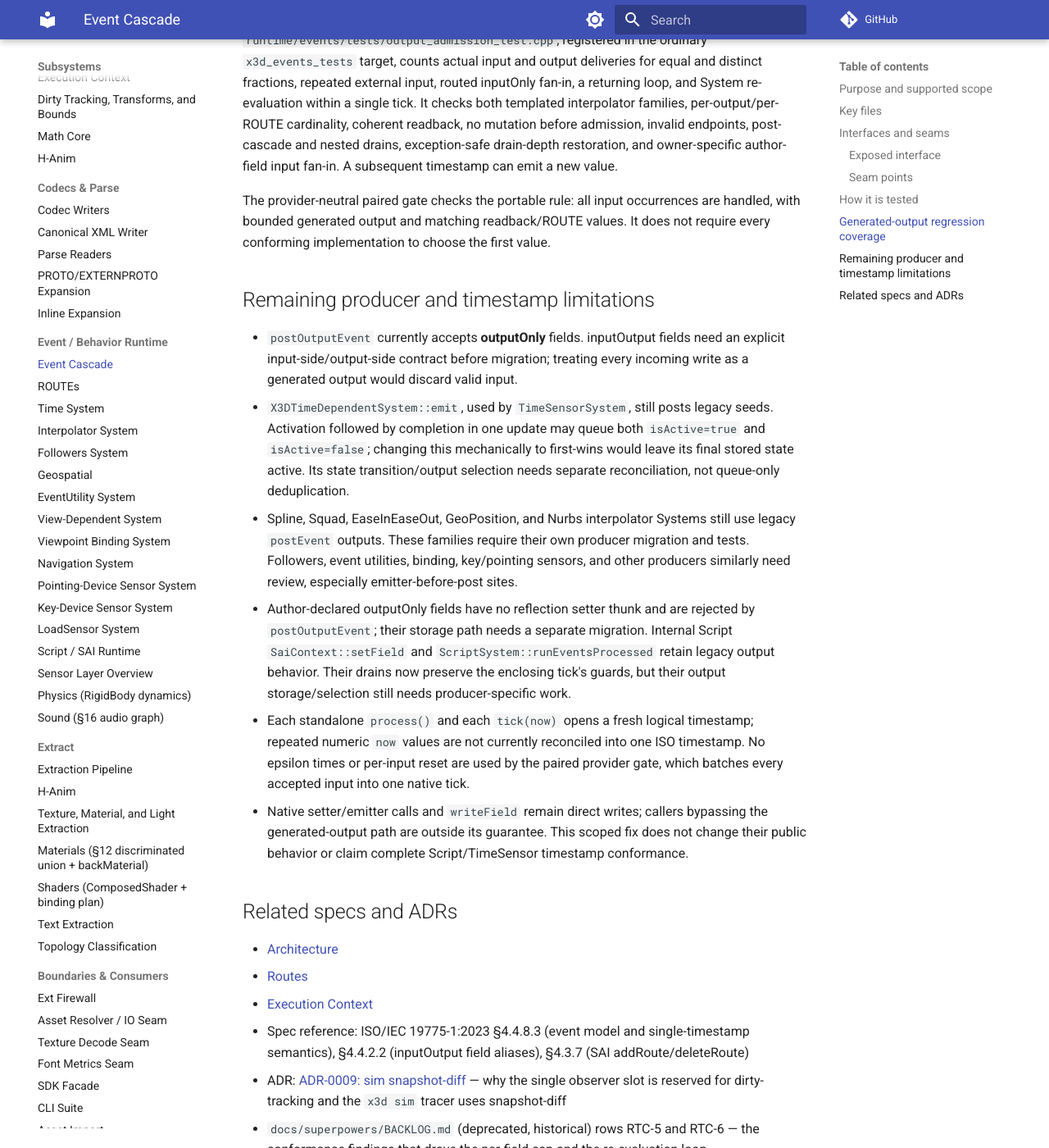
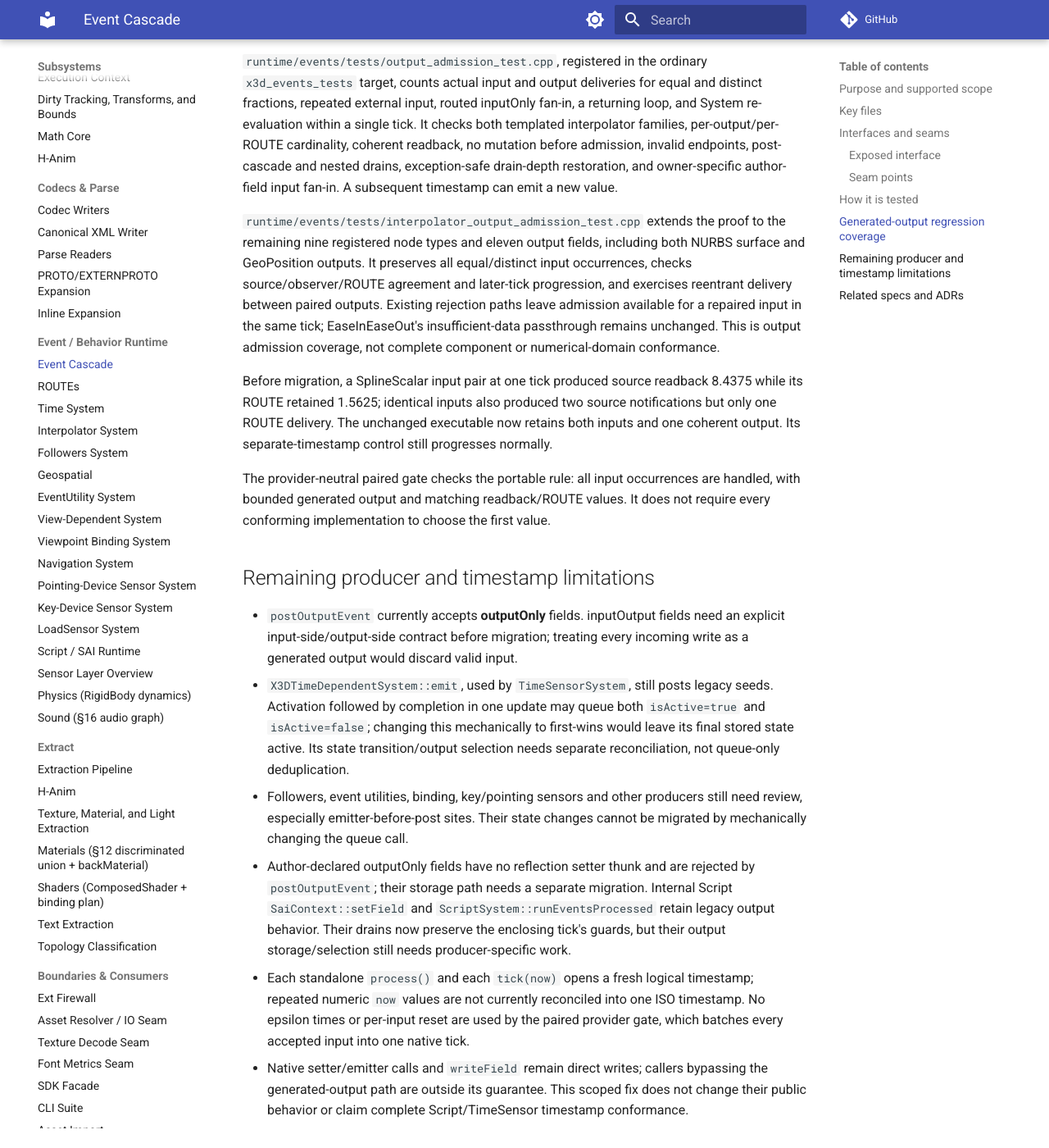
Before and after one commit to delta9000/x3d-cpp, an MkDocs documentation site: the page built from docs/wiki/subsystems/event-cascade.md, in a window 1280 px wide and 1400 px high, scrolled down 4045 px. Shown: the whole window at 82% size. Built offline with MkDocs 1.6.1 and Material for MkDocs 9.7.7, drawn with Linux system fonts in a browser that asks for light colours; comment, search, counter and statistics services are not loaded; some of the changed text lies outside the part shown.

Commit message:
Admit remaining interpolator outputs before mutating source values
Route generated Spline/Squad/Ease, NURBS and GeoPosition outputs through the existing first-admitted outputOnly path. Preserve every input occurrence, silent initialization, numerical algorithms and callback guards.

Add ordinary-registration coverage for all nine node types and eleven fields: five focused cases / 984 assertions pass, including paired-output reentrancy and same-tick repair after rejected evaluation. The unchanged old-SDK falsification probe now passes with current headers while preserving distinct and equal input occurrences.

This early checkpoint uses verified e96 archives for focused tests; fresh native rebuilds, broader regressions and exact-head CI remain in progress. No public API, advertised SAI capability or full-conformance claim is added.

```diff
--- a/docs/wiki/subsystems/event-cascade.md
+++ b/docs/wiki/subsystems/event-cascade.md
@@ -18,7 +18,7 @@
 
 ## Purpose and supported scope
 
-[ISO/IEC 19775-1:2023 §4.4.8.3](https://www.web3d.org/documents/specifications/19775-1/V4.0/Part01/concepts.html#ExecutionModel)
+[ISO/IEC 19775-1:2023 §4.4.8.3](https://www.web3d.org/specifications/X3Dv4/ISO-IEC19775-1v4-IS/Part01/concepts.html#ExecutionModel)
 limits each **output field** and each ROUTE to one event per timestamp. It does
 not limit an inputOnly field to one incoming occurrence. Distinct fan-in ROUTEs
 and repeated external inputOnly events, including equal values, must remain
@@ -32,10 +32,11 @@
 agrees with readback and every routed copy. First-admitted is this implementation's
 policy, not a uniquely mandated ISO selection among simultaneous events.
 
-The single-value and multi-value template families in `InterpolatorSystem.hpp`
-use this path. Their attach-time first-key readback remains initialization without
-a posted event. Producers must not call a node emitter or write its backing
-field before calling `postOutputEvent`.
+The single-value and multi-value template families in `InterpolatorSystem.hpp`,
+plus the Spline/Squad/Ease, NURBS and GeoPosition systems, use this path.
+Attach-time first-key readback remains initialization without a posted event.
+Producers must not call a node emitter or write its backing field before calling
+`postOutputEvent`.
 
 `postEvent` still supports external ingress and legacy System producers. It
 preserves every direct seed occurrence and retains the old cap for routed
@@ -187,6 +188,21 @@
 nested drains, exception-safe drain-depth restoration, and owner-specific
 author-field input fan-in. A subsequent timestamp can emit a new value.
 
+`runtime/events/tests/interpolator_output_admission_test.cpp` extends the proof
+to the remaining nine registered node types and eleven output fields, including
+both NURBS surface and GeoPosition outputs. It preserves all equal/distinct
+input occurrences, checks source/observer/ROUTE agreement and later-tick
+progression, and exercises reentrant delivery between paired outputs. Existing
+rejection paths leave admission available for a repaired input in the same tick;
+EaseInEaseOut's insufficient-data passthrough remains unchanged. This is output
+admission coverage, not complete component or numerical-domain conformance.
+
+Before migration, a SplineScalar input pair at one tick produced source readback
+8.4375 while its ROUTE retained 1.5625; identical inputs also produced two source
+notifications but only one ROUTE delivery. The unchanged executable now retains
+both inputs and one coherent output. Its separate-timestamp control still
+progresses normally.
+
 The provider-neutral paired gate checks the portable rule: all input occurrences
 are handled, with bounded generated output and matching readback/ROUTE values.
 It does not require every conforming implementation to choose the first value.
@@ -201,10 +217,9 @@
   `isActive=true` and `isActive=false`; changing this mechanically to first-wins
   would leave its final stored state active. Its state transition/output selection
   needs separate reconciliation, not queue-only deduplication.
-- Spline, Squad, EaseInEaseOut, GeoPosition, and Nurbs interpolator Systems still
-  use legacy `postEvent` outputs. These families require their own producer
-  migration and tests. Followers, event utilities, binding, key/pointing sensors,
-  and other producers similarly need review, especially emitter-before-post sites.
+- Followers, event utilities, binding, key/pointing sensors and other producers
+  still need review, especially emitter-before-post sites. Their state changes
+  cannot be migrated by mechanically changing the queue call.
 - Author-declared outputOnly fields have no reflection setter thunk and are
   rejected by `postOutputEvent`; their storage path needs a separate migration.
   Internal Script `SaiContext::setField` and `ScriptSystem::runEventsProcessed`
```
Also changed, not shown: docs/wiki/subsystems/system-interpolators.md (+11 -2 lines), 5 other files.
